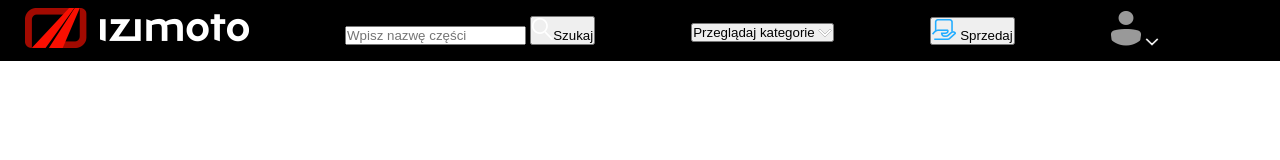
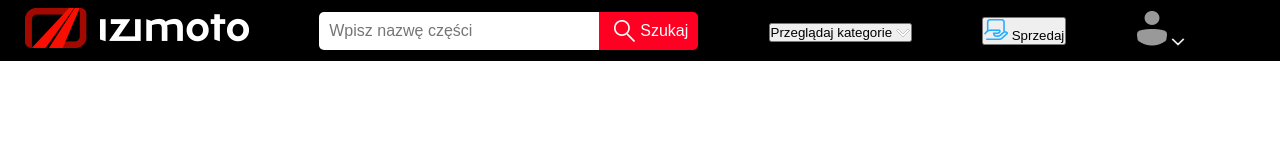
Before and after one commit to Ambitious156288/Recruitment-Task---first-part, a website built with Parcel: page src/index.html in a window 1280 px wide. Built offline with nearby package versions, Linux system fonts and the light colour scheme.

Commit message:
search bar

```diff
--- a/src/css/styles.css
+++ b/src/css/styles.css
@@ -19,3 +19,34 @@ body {
   padding: 8px 25px;
   background-color: var(--black);
 }
+
+.search {
+  display: flex;
+}
+
+.search__input {
+  min-width: 280px;
+  padding: 8px 10px;
+  font-size: 16px;
+  border-top-left-radius: 5px;
+  border-bottom-left-radius: 5px;
+  border: none;
+  outline: none;
+}
+
+.search__btn {
+  display: flex;
+  align-items: center;
+  font-size: 16px;
+  padding: 8px 10px;
+  border-top-right-radius: 5px;
+  border-bottom-right-radius: 5px;
+  background-color: var(--red);
+  color: var(--white);
+  cursor: pointer;
+  border: none;
+}
+
+.search__btn__img {
+  margin: 0 5px;
+}
--- a/src/index.html
+++ b/src/index.html
@@ -19,10 +19,18 @@
         <img src="./images/logo.png" />
       </div>
 
-      <div class="searchBar">
-        <input type="text" placeholder="Wpisz nazwę części" />
-        <button>
-          <img src="./images/searchIcon.png" alt="seacrh icon" />Szukaj
+      <div class="search">
+        <input
+          class="search__input"
+          type="text"
+          placeholder="Wpisz nazwę części"
+        />
+        <button class="search__btn">
+          <img
+            class="search__btn__img"
+            src="./images/searchIcon.png"
+            alt="search icon"
+          />Szukaj
         </button>
       </div>
 
```
